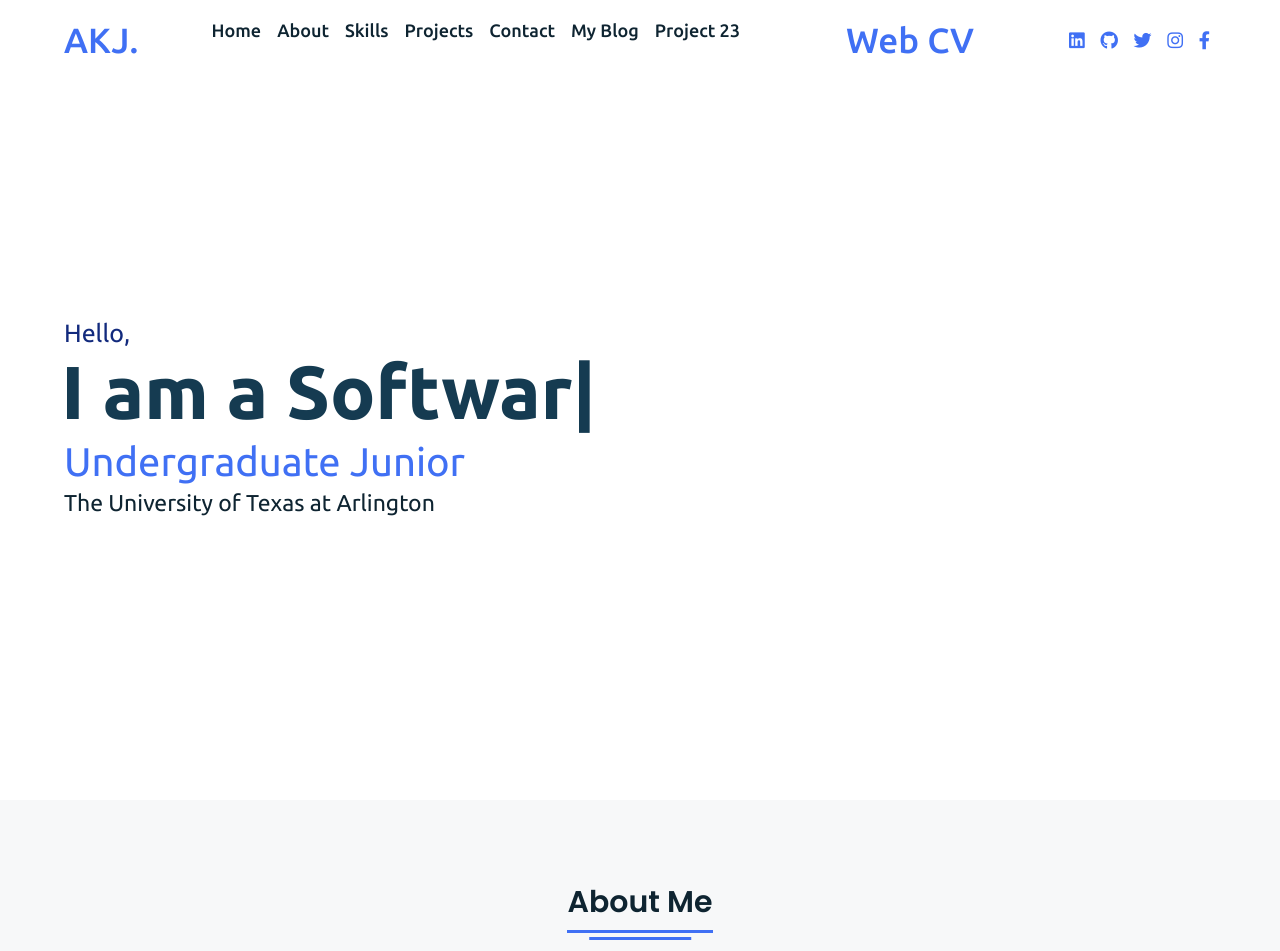
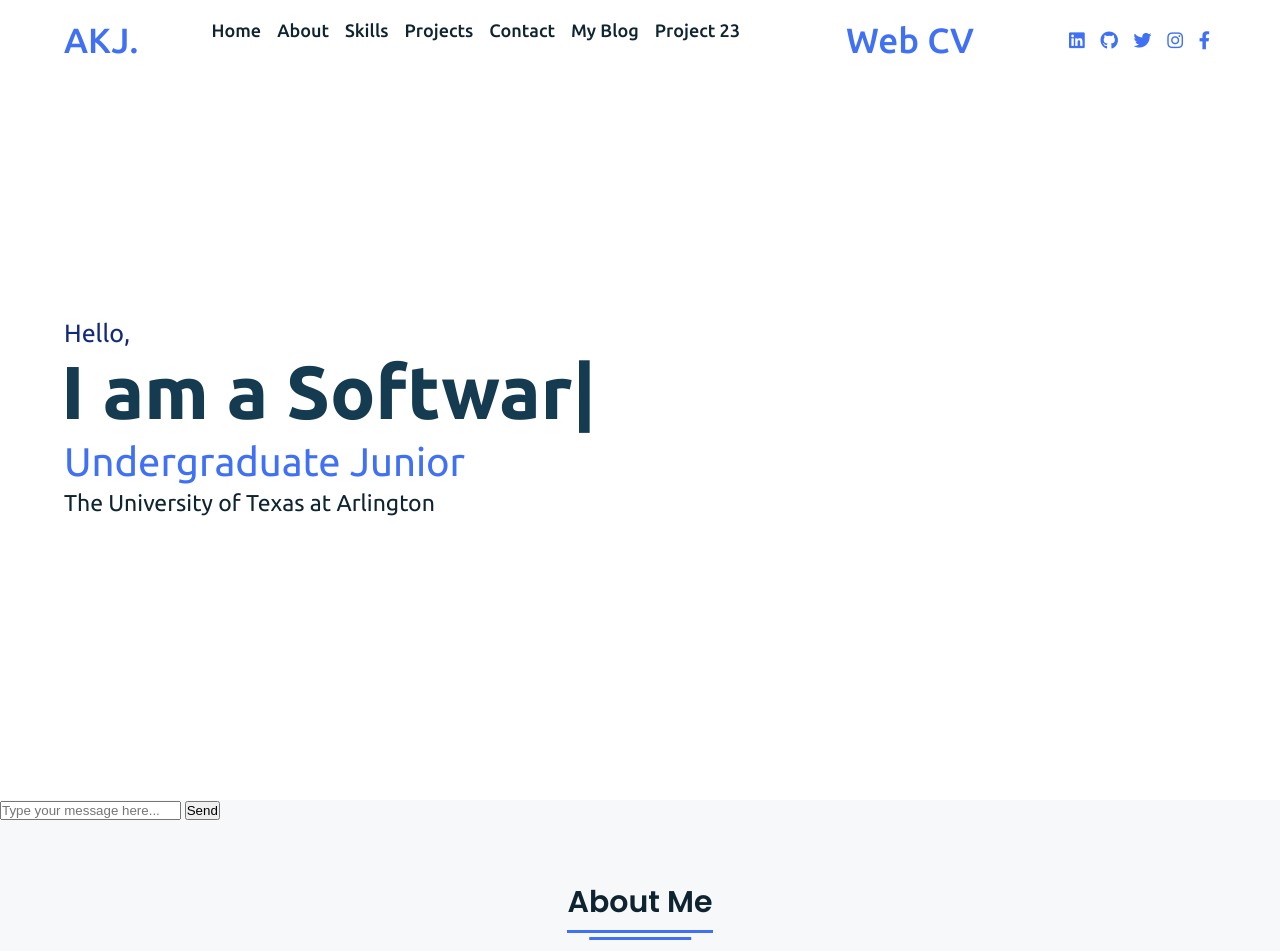
Before and after one commit to abhisekjha/abhisekjha.github.io, a plain HTML site: page index.html in a window 1280 px wide. Shown: the top 951 px of the page. Drawn offline with nearby package versions, Linux system fonts and the light colour scheme; a script that the page names is missing.

Commit message:
Update index.html

```diff
--- a/index.html
+++ b/index.html
@@ -77,6 +77,14 @@ I have permission to use this code.
 
      </div> -->
     </div>
+    <div class="chat-container">
+  <div class="chat-box" id="chat-box">
+    <!-- Messages will be dynamically added here -->
+  </div>
+  <input type="text" id="chat-input" placeholder="Type your message here..." />
+  <button id="send-btn">Send</button>
+</div>
+
   </section>
 
   <script src="https://unpkg.com/typed.js@2.0.16/dist/typed.umd.js"></script>
```
